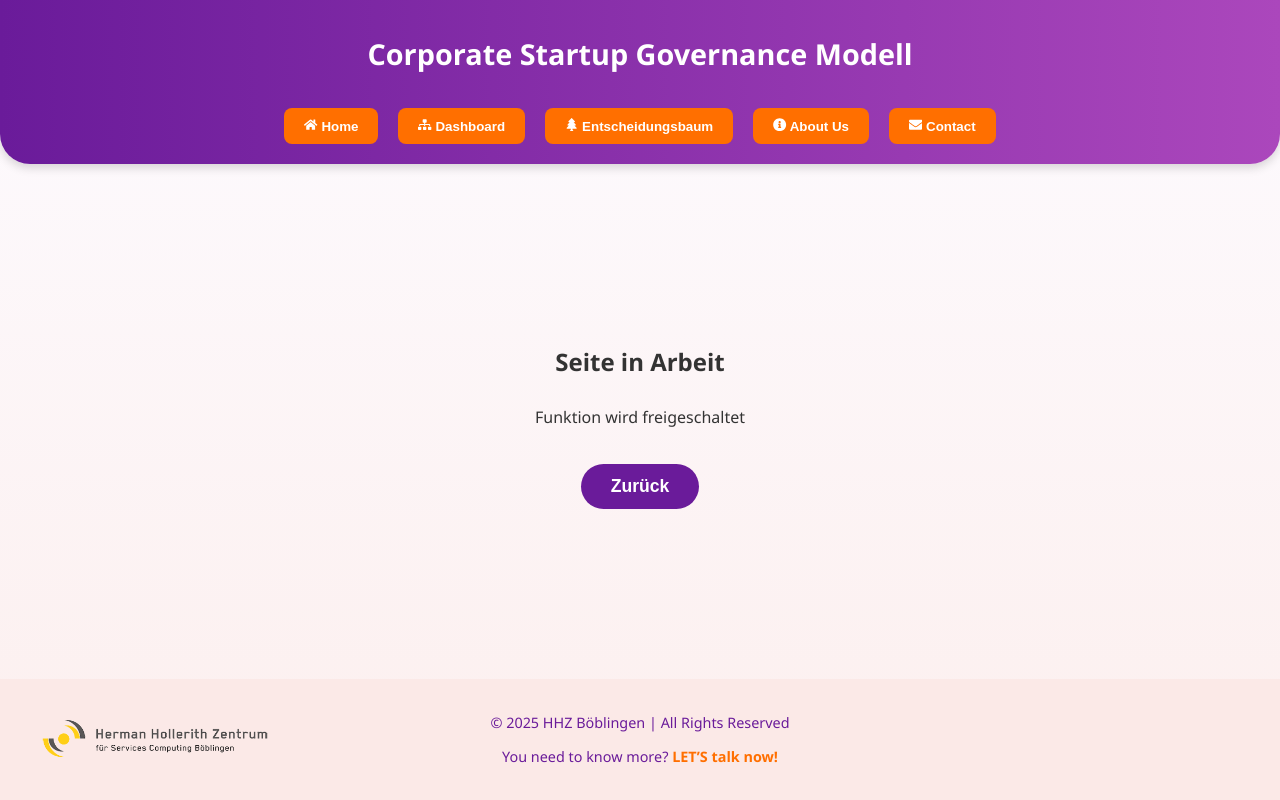
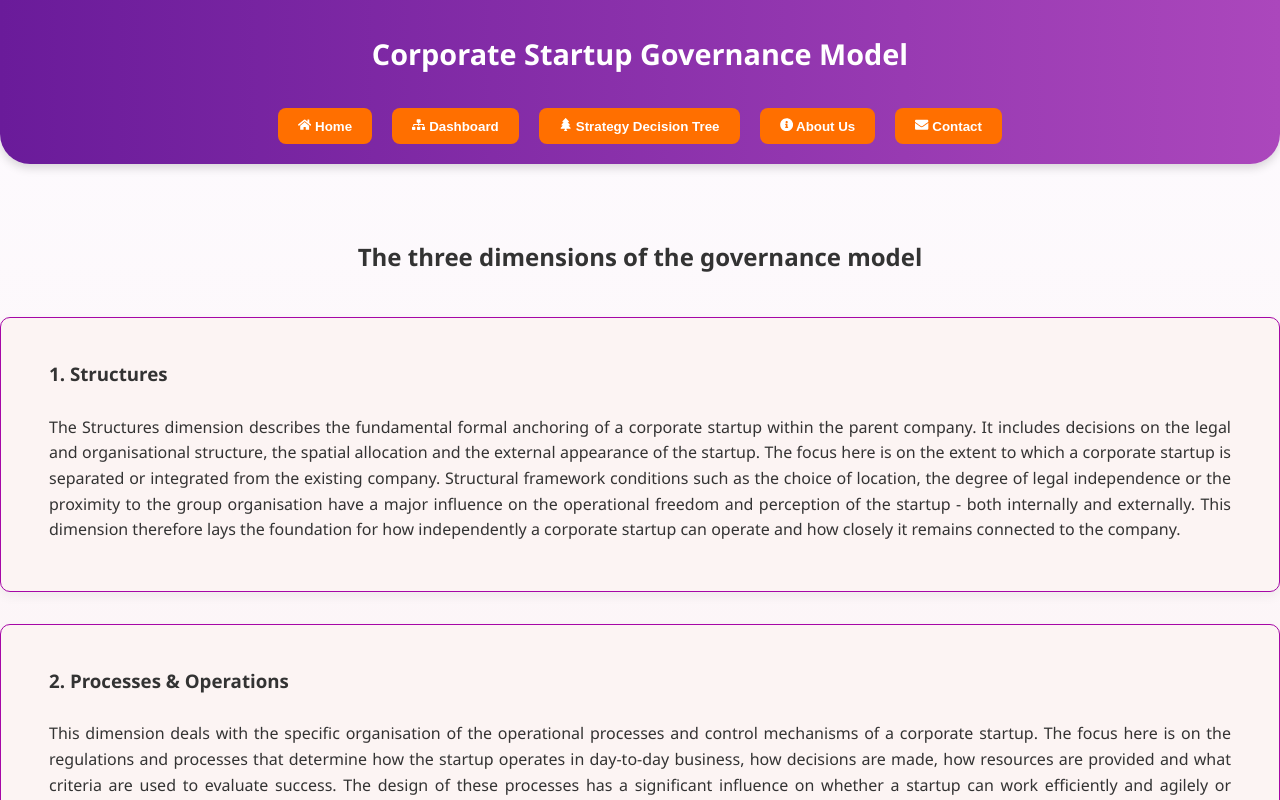
Before and after one commit to florimj/cs-webseite, a React (Create React App) app: page / in a window 1280 px wide. Both pictures are taken after a click on the button "Dashboard". Shown: the top 800 px of the page. Built offline with nearby package versions, Linux system fonts and the light colour scheme.

Commit message:
Dimensions + english changes

```diff
--- a/src/App.js
+++ b/src/App.js
@@ -2,7 +2,8 @@ import { useState } from 'react';
 import LandingPage from './components/LandingPage';
 import Footer from './components/footer';
 import Header from './components/header';
-import Main from './components/main_empty';
+import Dashboard from './components/Dashboard';
+import Mindmap from './components/Mindmap';
 
 function App() {
   const [view, setView] = useState('landing');
@@ -13,9 +14,9 @@ function App() {
 
     <main className="main-content">
       {view === 'landing' && <LandingPage onNavigate={setView} />}
-      {view === 'dashboard' && <Main onNavigate={setView} />}
-      {view === 'main' && <Main />}
-      {/* weitere Komponenten kommen später */}
+      {view === 'dashboard' && <Dashboard onNavigate={setView} />}
+      {view === 'mindmap' && <Mindmap onNavigate={setView} />}
+      {/* weitere Komponenten */}
     </main>
 
     <Footer />
--- /dev/null
+++ b/src/components/Dashboard.js
@@ -0,0 +1,32 @@
+import React from 'react';
+
+function Dashboard({ onNavigate }) {
+  return (
+    <main className="main-content">
+      <section>
+        <h2>The three dimensions of the governance model</h2>
+
+        <div className="governance-box">
+          <h3>1. Structures</h3>
+          <p>The Structures dimension describes the fundamental formal anchoring of a corporate startup within the parent company. It includes decisions on the legal and organisational structure, the spatial allocation and the external appearance of the startup. The focus here is on the extent to which a corporate startup is separated or integrated from the existing company. Structural framework conditions such as the choice of location, the degree of legal independence or the proximity to the group organisation have a major influence on the operational freedom and perception of the startup - both internally and externally. This dimension therefore lays the foundation for how independently a corporate startup can operate and how closely it remains connected to the company.          </p>
+        </div>
+
+        <div className="governance-box">
+          <h3>2. Processes & Operations</h3>
+          <p>This dimension deals with the specific organisation of the operational processes and control mechanisms of a corporate startup. The focus here is on the regulations and processes that determine how the startup operates in day-to-day business, how decisions are made, how resources are provided and what criteria are used to evaluate success. The design of these processes has a significant influence on whether a startup can work efficiently and agilely or whether it is restricted by internal company structures. A high degree of process autonomy can increase the speed of innovation, while a more regulated approach ensures strategic control by the parent company. The challenge of this dimension lies in creating a balance between operational freedom and internal corporate control.          </p>
+        </div>
+
+        <div className="governance-box">
+          <h3>3. Relational Mechanisms</h3>
+          <p>The Relational Mechanisms dimension refers to the way in which the corporate startup and the parent company work together on a cultural and interpersonal level. It includes the quality of communication, building trust, understanding shared values and dealing with cultural differences. While formal structures and processes create a framework, it is often these soft factors that determine the success or failure of the collaboration. An open, trusting relationship between the players involved makes it possible to reduce tensions, avoid conflicts and utilise synergies effectively. This dimension is particularly relevant in order to create a cooperative environment in which the start-up can act independently without losing contact with the corporate world.          </p>
+        </div>
+
+        <button className="start-button" onClick={() => onNavigate('mindmap')}>
+          Go To The Mind Map
+        </button>
+      </section>
+    </main>
+  );
+}
+
+export default Dashboard;
--- a/src/components/LandingPage.js
+++ b/src/components/LandingPage.js
@@ -5,13 +5,14 @@ function LandingPage({ onNavigate }) {
       <main className="main-content">
       <img src="/illustration-startup.svg" alt="Startup Illustration" className="landing-image" />
         <section>
-          <h2>Willkommen!</h2>
+          <h2>Welcome!</h2>
           <p>
-            Erkunde unser interaktives Modell zur Governance von Corporate Startups.
-            Lerne mehr über Mechanismen, Strukturen und Entscheidungsprozesse.
+            Explore our interactive model for the governance of corporate start-ups.
+            <hr></hr>
+            Learn more about mechanisms, structures and decision-making processes.
           </p>
           <button className="start-button" onClick={() => onNavigate('dashboard')}>
-            Jetzt starten
+            Start Now!
           </button>
         </section>
       </main>
--- /dev/null
+++ b/src/components/Mindmap.js
@@ -0,0 +1,13 @@
+import React from 'react';
+
+function Mindmap({ onNavigate }) {
+  return (
+    <main className="main-content">
+      <h2>Mindmap</h2>
+      <p>Mindmap</p>
+      <button onClick={() => onNavigate('dashboard')}>Back</button>
+    </main>
+  );
+}
+
+export default Mindmap;
--- a/src/components/header.js
+++ b/src/components/header.js
@@ -4,11 +4,11 @@ import { FaHome, FaSitemap, FaTree, FaInfoCircle, FaEnvelope } from 'react-icons
 function Header({ onNavigate }) {
   return (
     <header className="main-header">
-      <h1>Corporate Startup Governance Modell</h1>
+      <h1>Corporate Startup Governance Model</h1>
       <nav>
         <button onClick={() => onNavigate('landing')}><FaHome /> Home</button>
         <button onClick={() => onNavigate('dashboard')}><FaSitemap /> Dashboard</button>
-        <button onClick={() => onNavigate('baum')}><FaTree /> Entscheidungsbaum</button>
+        <button onClick={() => onNavigate('baum')}><FaTree /> Strategy Decision Tree</button>
         <button onClick={() => onNavigate('about')}><FaInfoCircle /> About Us</button>
         <button onClick={() => onNavigate('contact')}><FaEnvelope /> Contact</button>
       </nav>
--- a/src/components/main_empty.js
+++ /dev/null
@@ -1,19 +0,0 @@
-import React from 'react';
-
-function Main({ onNavigate }) {
-  return (
-    <main className="main-content">
-      <section>
-        <h2>Seite in Arbeit</h2>
-        <p>
-          Funktion wird freigeschaltet
-        </p>
-        <button className="start-button" onClick={() => onNavigate('landing')}>
-          Zurück
-        </button>
-      </section>
-    </main>
-  );
-}
-
-export default Main;
--- a/src/stylesheet.css
+++ b/src/stylesheet.css
@@ -130,3 +130,41 @@ button:hover {
   color: #ff6f00;
   cursor: pointer;
 }
+
+/* === Dimensionen === */
+.governance-list li {
+  background-color: #f2f2f2;
+  border-radius: 8px;
+  padding: 1.5rem;
+  margin: 1.5rem auto;
+  max-width: 800px;
+  width: 90%;
+  box-shadow: 0 2px 6px rgba(0, 0, 0, 0.05);
+  text-align: justify;
+  line-height: 1.6;
+  list-style: none;
+  padding-left: 0;
+}
+
+.governance-box {
+  background-color: #fcf4f3;
+  border-radius: 10px;
+  padding: 2rem 3rem;
+  margin: 2rem auto;
+  width: 100%;
+  max-width: 1400px;
+  box-shadow: 0 4px 12px rgba(0, 0, 0, 0.06);
+  text-align: justify;
+  line-height: 1.6;
+  box-sizing: border-box;
+  border: 1px solid rgb(166, 7, 166);
+}
+
+.main-content {
+  max-width: none;
+  width: 100%;
+  padding: 2rem 0;
+  display: flex;
+  flex-direction: column;
+  align-items: center;
+}
```
